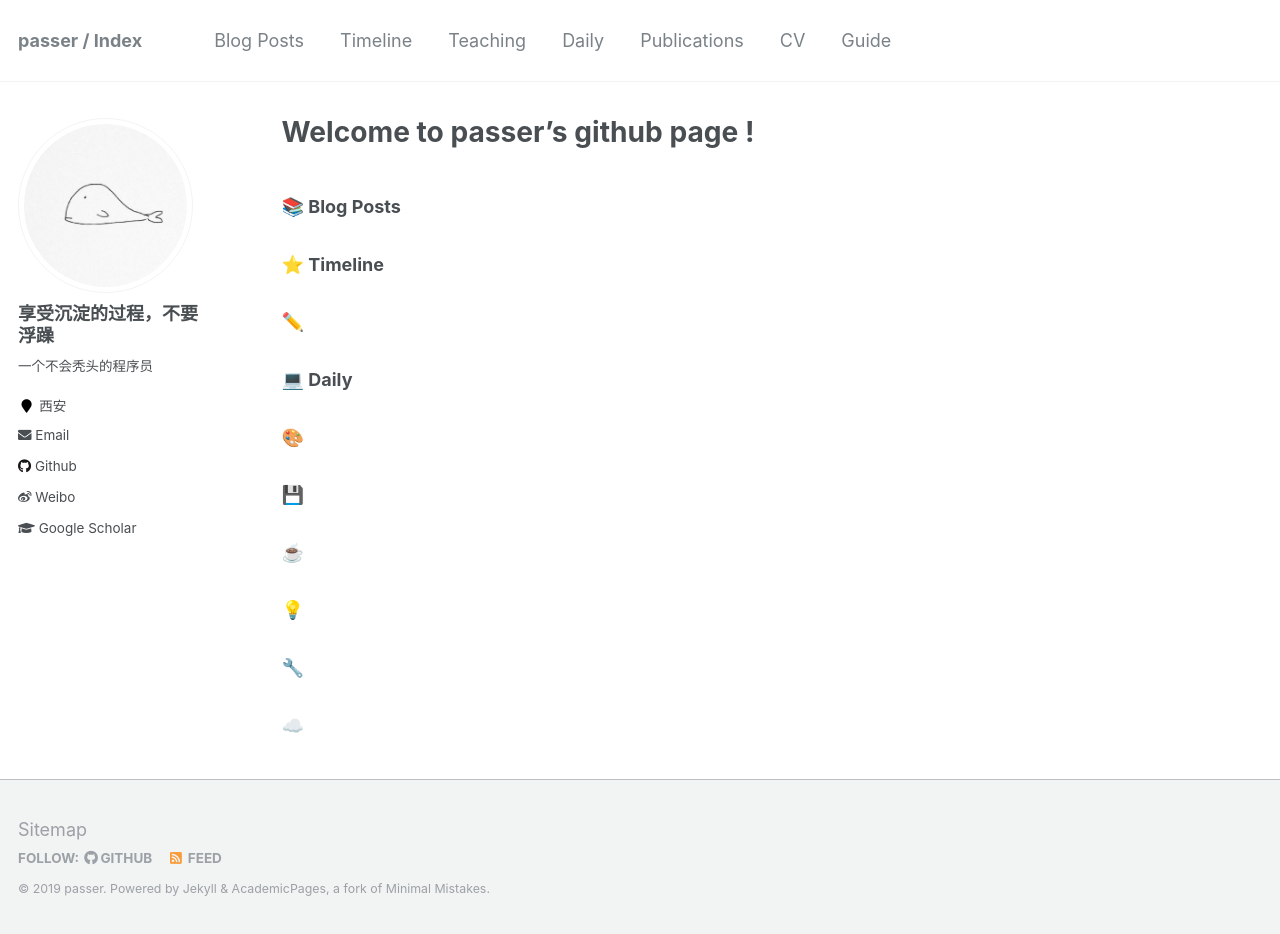
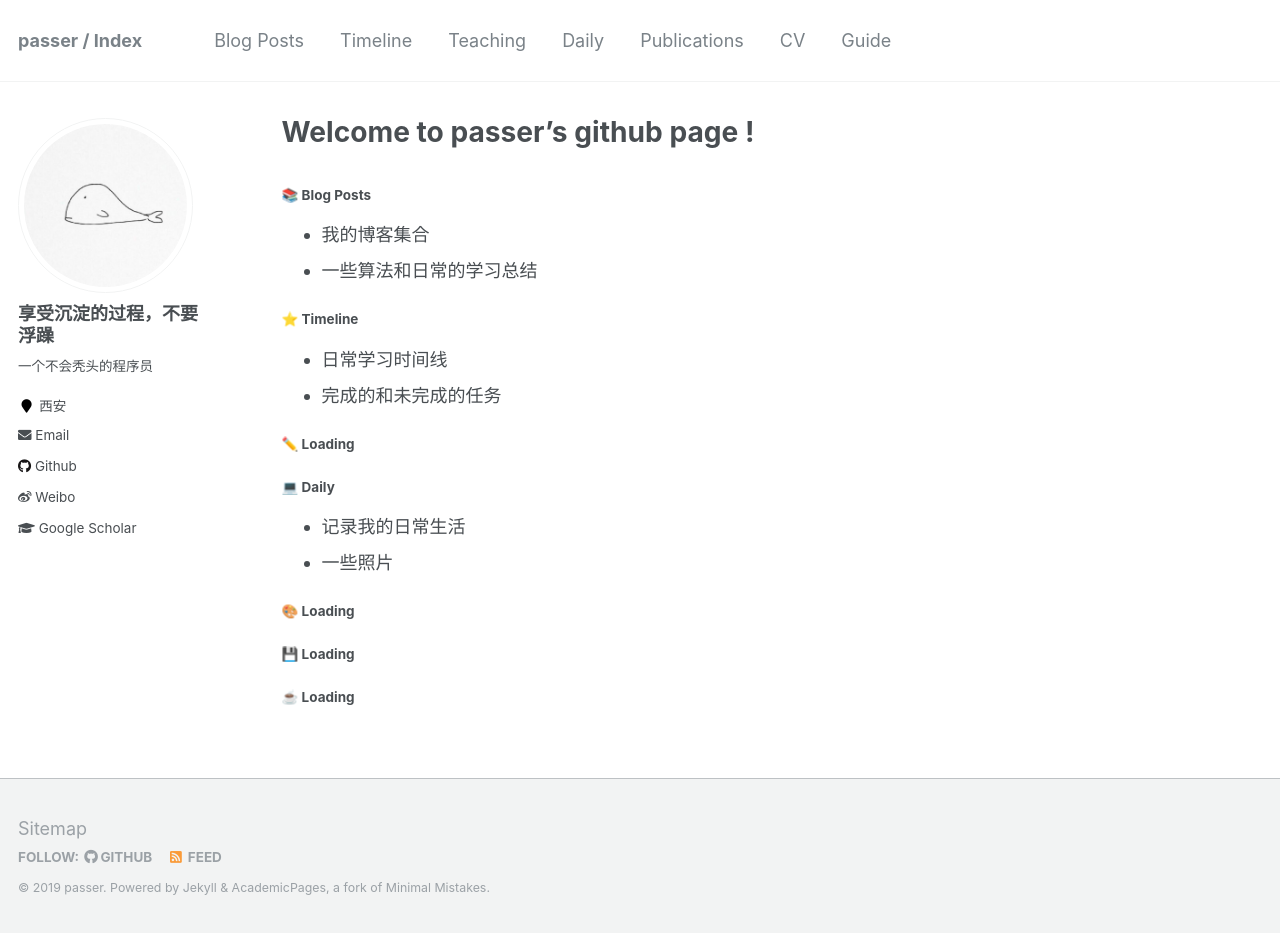
Before and after one commit to icankeep/icankeep.github.io, a Jekyll site: the page built from _pages/about.md, in a window 1280 px wide and 934 px high. Built offline with Jekyll 4.4.1, drawn with Linux system fonts in a browser that asks for light colours.

Commit message:
AutoPush

```diff
--- a/_pages/about.md
+++ b/_pages/about.md
@@ -8,13 +8,19 @@ redirect_from:
   - /about.html
 ---
 
-### 📚 Blog Posts
-### ⭐️ Timeline
-### ✏️
-### 💻 Daily
-### 🎨
-### 💾
-### ☕️
-### 💡
-### 🔧
-### ☁️
+#### 📚 Blog Posts
+* 我的博客集合
+* 一些算法和日常的学习总结
+
+#### ⭐️ Timeline
+* 日常学习时间线
+* 完成的和未完成的任务
+
+#### ✏️ Loading
+#### 💻 Daily
+* 记录我的日常生活
+* 一些照片
+
+#### 🎨 Loading
+#### 💾 Loading
+#### ☕️ Loading
```
Also changed, not shown: _timeline/2012-03-01-talk-1.md (+4 -0 lines).
